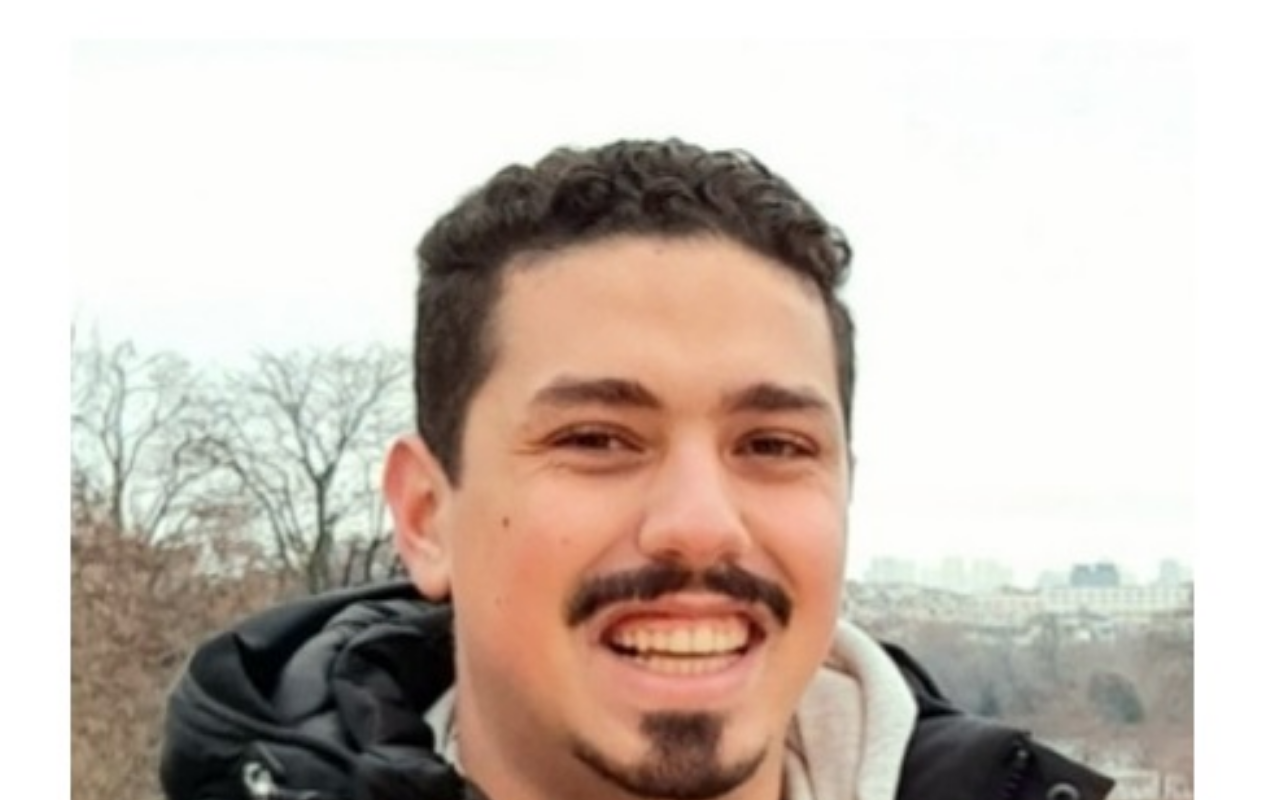
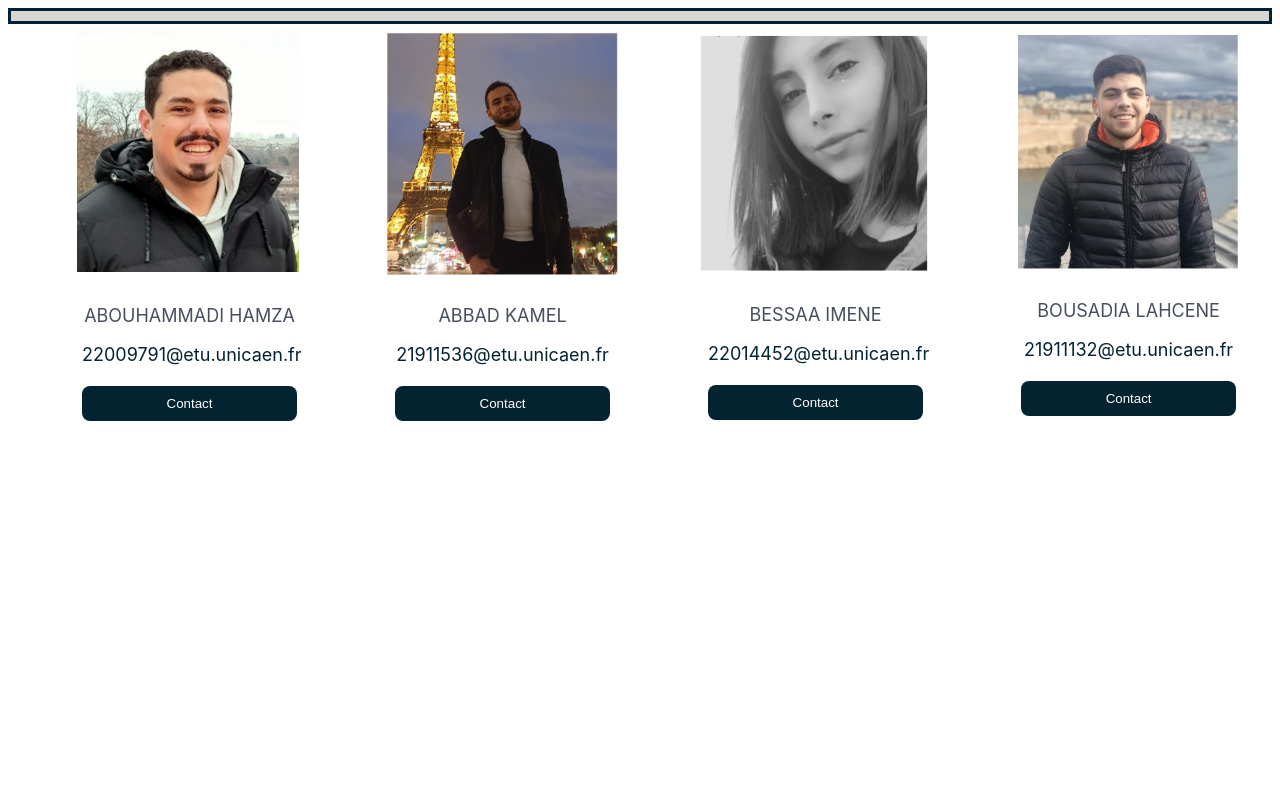
Before and after one commit to AbbadKamel/To_Do_List, a Vue app: page /About in a window 1280 px wide. Shown: the top 800 px of the page. Built offline with nearby package versions, Linux system fonts and the light colour scheme.

Commit message:
Signed-off-by: LahceneBousadia <lahcene.bousadia@gmail.com> STYLE OF OUR APPLICATION

```diff
--- a/src/components/app.css
+++ b/src/components/app.css
@@ -0,0 +1,277 @@
+html {
+  font-size: 18px;
+}
+
+body {
+  font-family: Arial, Helvetica, sans-serif;
+  margin: 0;
+  padding: 0;
+  color: #065b2b;
+  background-color: #d6d6d6;
+}
+
+h1 {
+  text-align: center;
+  margin: 5 auto;
+}
+
+a,a:visited {
+  color: rgb(24, 22, 153);
+  transition: all 0.18s ease-in-out;
+}
+a:hover,a:focus {
+  color: #882e2e;
+}
+
+section {
+  margin-top: 20px;
+}
+
+#todo_div{
+  display: flex;
+  align-items: center;
+
+}
+#todo_div input[type="checkbox"] {
+  width: 20px;
+  height: 20px;
+  margin: 15px 10px 15px 0;
+}
+
+.completed span {
+  text-decoration: line-through;
+}
+#our_logo {
+  width: 140px;
+  height: 60px;
+}
+
+.messageerror {
+  text-align: center;
+  margin-top: 10px;
+  margin-bottom: 10px;
+  color: #760808;
+}
+
+/******************* ICONS************************************/
+.icon-delete{
+  color: rgb(235, 75, 75);
+  width: 25px;
+}
+.icon-delete:hover{
+  color: rgb(213, 24, 24);
+  width: 25px;
+}
+.icon-add{
+  width: 25px;
+  color: rgb(98, 220, 57);
+}
+.icon-add:hover{
+  color: rgb(33, 110, 9);
+}
+.icon-edit{
+  width: 25px;
+  color: rgb(213, 206, 26);
+}
+.icon-edit:hover{
+  color: rgb(132, 138, 6);
+}
+
+.icon_plus_sidebar{
+  width: 20px;
+  height: 20px;
+  margin: 0 5px;
+  cursor: pointer;
+
+}
+.icon-cancel-todo{
+  width: 40px;
+  height: 18px;
+  color: rgb(10, 0, 0);
+}
+
+.icon-delete-todo{
+  width: 40px;
+  height: 18px;
+  color: rgb(235, 75, 75);
+}
+.icon-delete-todo:hover{
+  width: 40px;
+  height: 18px;
+  color: rgb(213, 24, 24);
+}
+
+
+
+/******************* FOR**************************************************************/
+
+form.center {
+  text-align: center;
+  width: 500px;
+  margin: 0 auto;
+}
+
+.log-reg {
+  margin: 10px 0;
+  display: flex;
+  flex-direction: column;
+  text-align: left;
+}
+.todo{
+display:flex;
+align-items: center;
+display: flex;
+  align-items: flex-start;
+}
+input {
+  padding: 6px 10px;
+  border-radius: 8px;
+  border: 2px solid transparent;
+  margin-top: 3px;
+}
+
+.inputtodo {
+  width: 90%;
+}
+
+@media screen and (max-width: 1024px) {
+  form.center {
+    width: 60%;
+  }
+}
+
+@media screen and (max-width: 768px) {
+  form.center {
+    width: 80%;
+  }
+
+  .form-field {
+    margin: 30px 0;
+  }
+}
+
+/********************************* BUTTON *************************************************/
+.Valider_btn {
+  width: 100%;
+  color: rgb(255, 255, 255);
+  background: rgb(76, 121, 165);
+}
+
+.Valider_btn:hover {
+  width: 100%;
+  background: rgb(5, 2, 101);
+}
+.Valider_btn2 {
+  width: 100%;
+  color: rgb(255, 255, 255);
+  background: rgb(74, 145, 17);
+  margin-top: 20px;
+}
+
+.Valider_btn2:hover {
+  width: 100%;
+  background: rgb(2, 24, 31);
+}
+
+#insert_txt {
+  color: rgb(63, 93, 148);
+}
+button {
+  padding: 7px 14px;
+  border-radius: 8px;
+  border: 2px solid transparent;
+  font-weight: 600;
+  font-size: 18px;
+  cursor: pointer;
+  transition: all 0.18s ease-in-out;
+}
+button[type="submit"] {
+  margin-top: 10px;
+}
+
+/**************    sidebar         ************/
+
+#sidebar {
+  background-color: #24243b;
+  margin: 0;
+}
+
+/****************** About**************/
+
+.column {
+  float: left;
+  width: 23.5%;
+  margin-bottom: 16px;
+  padding: 0 8px;
+}
+.card {
+  position: center;
+  margin-left: 50px;
+}
+
+.about {
+  padding: 8px;
+  text-align: center;
+  background-color: #042331;
+  color: white;
+  display: flex;
+  align-items: center;
+  justify-content: center;
+  vertical-align: top;
+
+}
+.cadre{
+  text-align: center;
+  color: #042331;
+  border: solid;
+  padding: 5px;
+}
+
+body {
+  font-family: "Inter", sans-serif;
+}
+
+text {
+  font-size: 3vw;
+  font-weight: 999;
+  color: rgb(131, 128, 128);
+}
+
+text:nth-child(2) {
+  position: absolute;
+  color: #a7aaaf;
+  clip-path: inset(-15% -15% 50% -1%);
+}
+
+.container {
+  padding: 0 16px;
+}
+
+.title {
+  color: #474e5d;
+  text-align: center;
+}
+
+.email{
+  color:#042331;
+  text-align: center;
+}
+
+
+.boutton-lien {
+  border: none;
+  display: inline-block;
+  padding: 10px;
+  color: white;
+  background-color: #042331;
+  text-align: center;
+  cursor: pointer;
+  width: 100%;
+}
+
+@media screen and (max-width: 650px) {
+  .column {
+    width: 100%;
+    display: block;
+  }
+}
```
